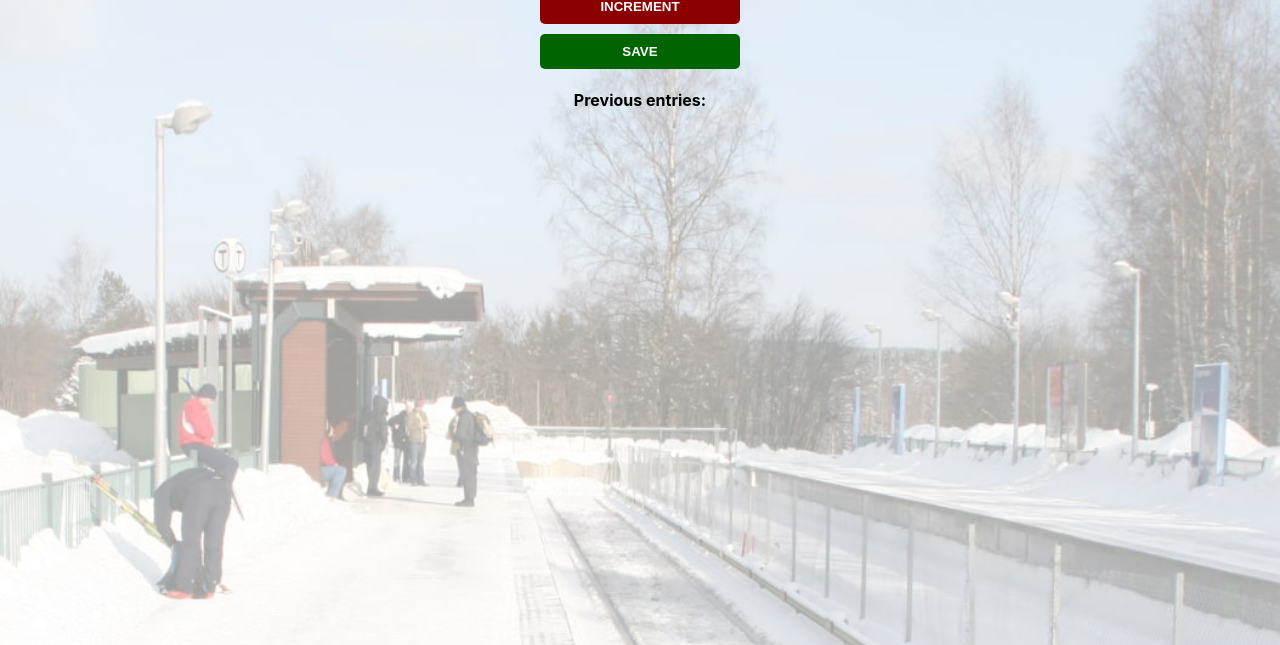
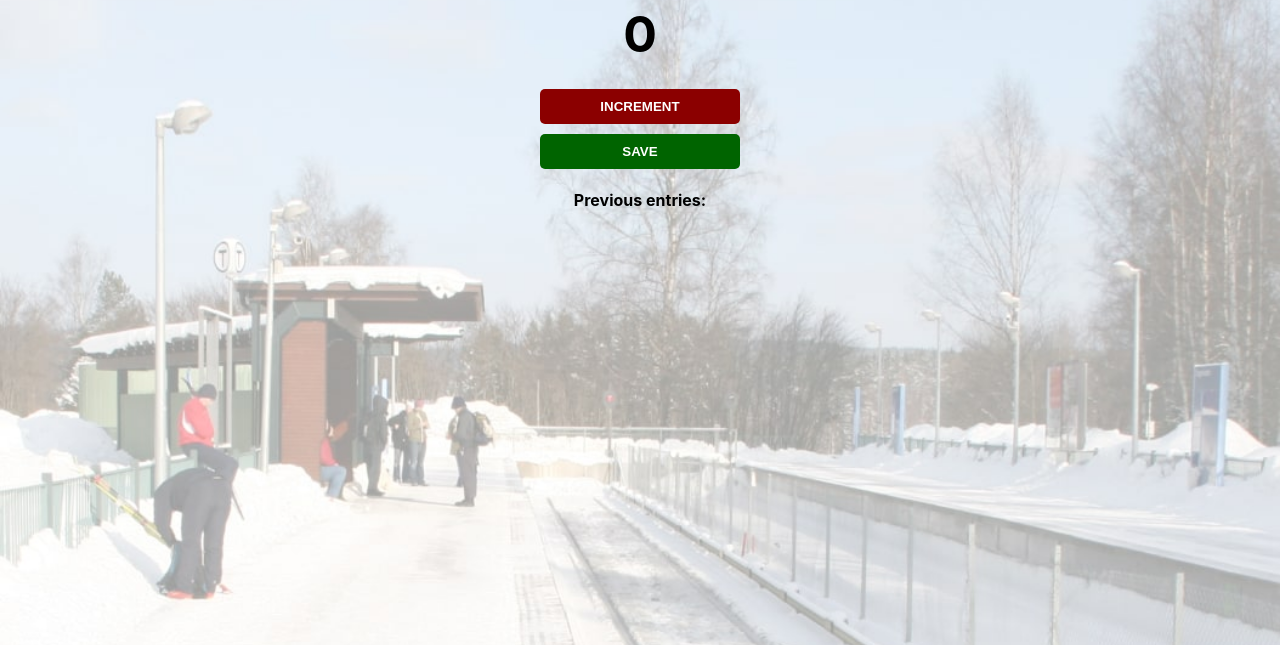
Before and after one commit to kushckwl/count_app, a plain HTML site: page index.html in a window 1280 px wide. Shown: the part 155-800 px from the top of the page. Drawn offline with Linux system fonts and the light colour scheme.

Commit message:
text center html and css edited

```diff
--- a/index.css
+++ b/index.css
@@ -16,6 +16,13 @@ h2 {
     margin-top: 0;
     margin-bottom: 20px;
 }
+
+.main{
+    display: grid;
+    place-items: center;
+    margin-top: 100px;
+}
+
 
 button {
     border: none;
--- a/index.html
+++ b/index.html
@@ -5,16 +5,20 @@
     <meta http-equiv="X-UA-Compatible" content="IE=edge">
     <meta name="viewport" content="width=device-width, initial-scale=1.0">
     <title>COUNT APP</title>
-    <link rel="stylesheet" href="index.css">
+    <link rel="stylesheet" href="./index.css" type="text/css">
 </head>
 <body>
     <body>
+       <div class="main">
+           <div>
             <h1>People entered:</h1>
             <h2 id="count-el">0</h2>
             <button id="increment-btn" onclick="increment()">INCREMENT</button>
             <br>
             <button id="save-btn" onclick="save()">SAVE</button>
             <p id="save-el">Previous entries: </p>
-        <script src="index.js"></script>
+            </div>
+       </div>
+        <script src="./index.js"></script>
 </body>
 </html>
```
Lines whose indentation alone changed are shown as unchanged.
